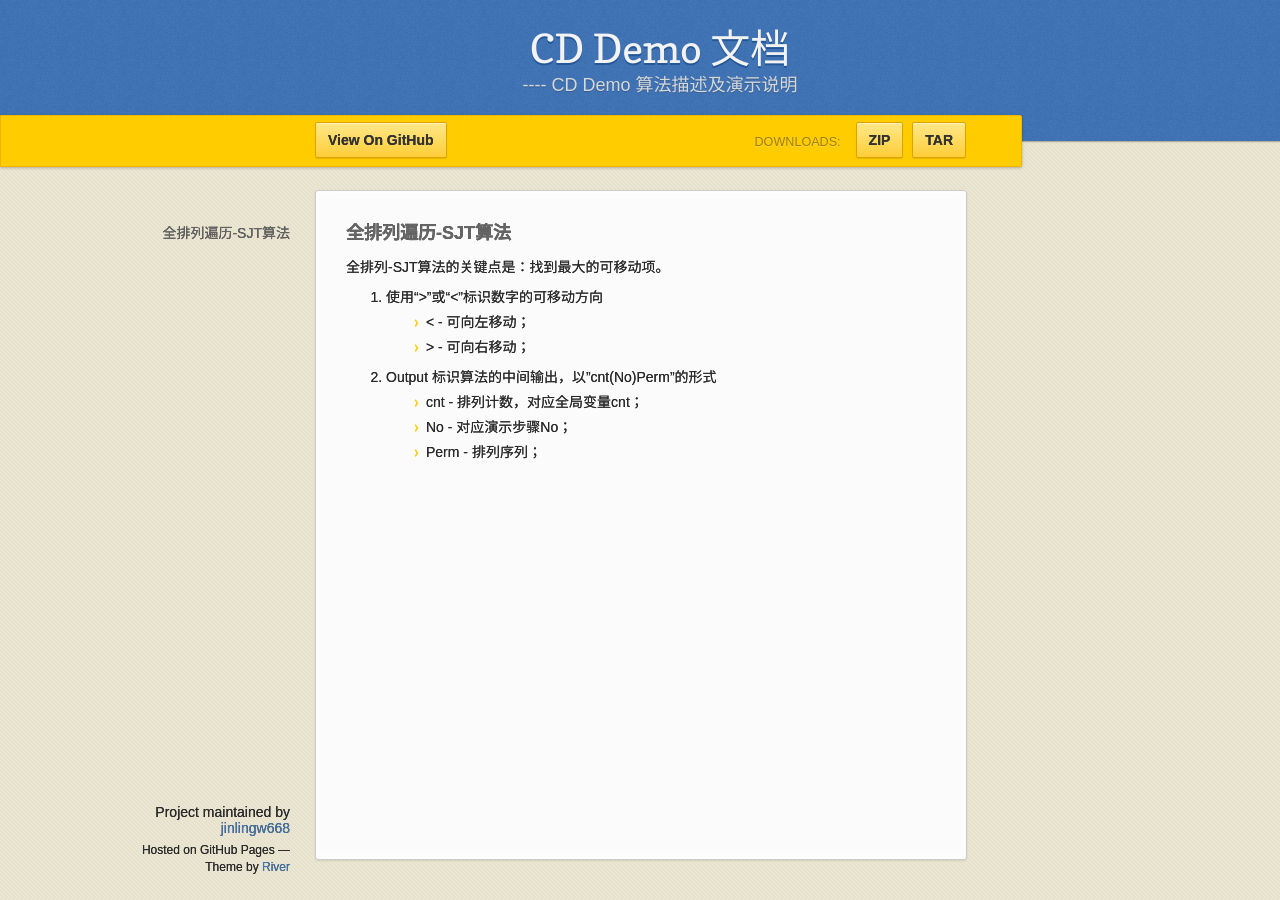
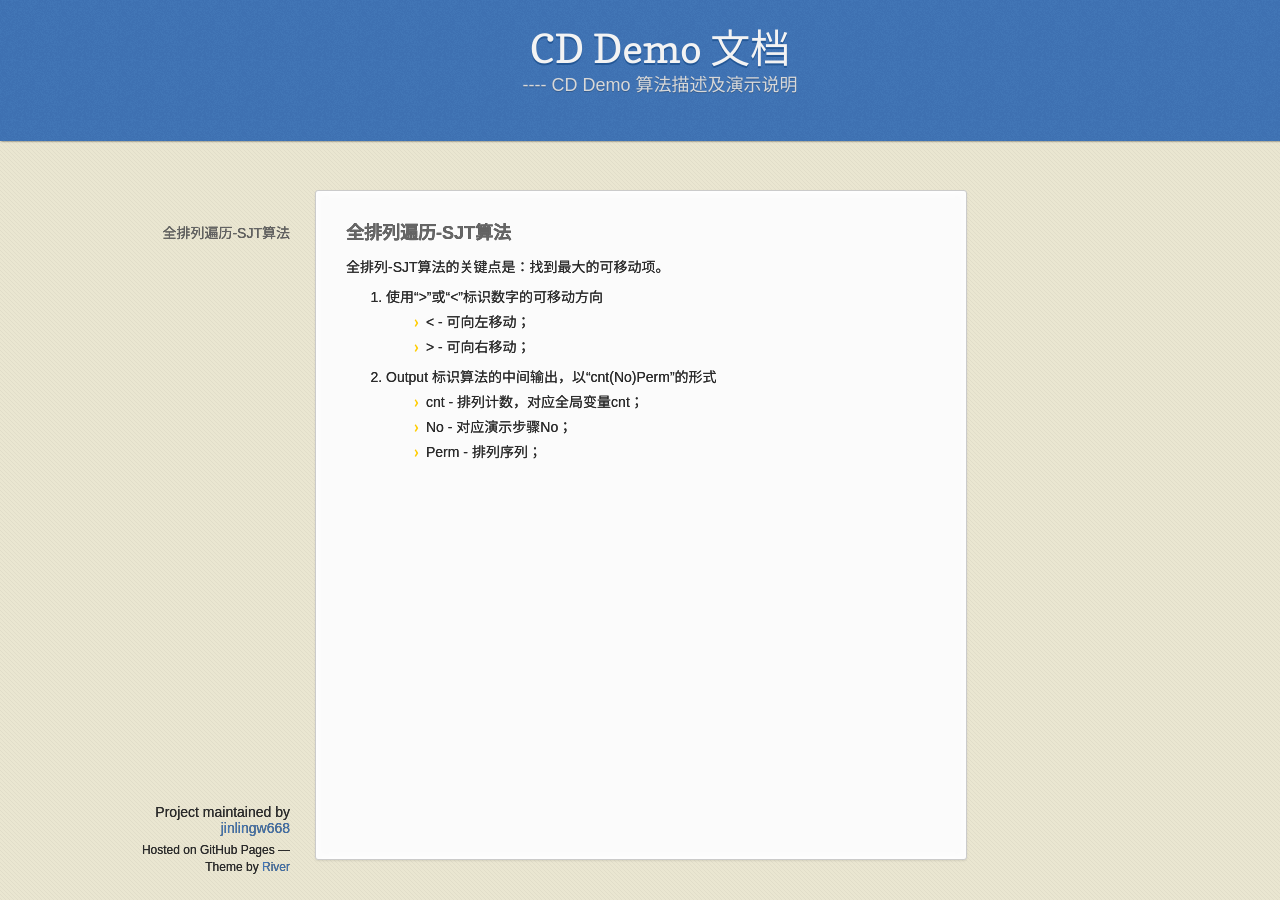
Before and after one commit to jinlingw668/jekyll_cddocs, a Jekyll site: the page built from _posts/ExhaustiveSearch/2018-11-30-PermutingSJT.md, in a window 1280 px wide. Built offline with Jekyll 4.4.1, drawn with Linux system fonts in a browser that asks for light colours.

Commit message:
Delete download bar

```diff
--- a/_layouts/default.html
+++ b/_layouts/default.html
@@ -21,7 +21,7 @@
         <h1>{{ site.title | default: site.github.repository_name }}</h1>
         <p>{{ site.description | default: site.github.project_tagline }}</p>
       </header>
-
+<!-- Download bar removed
       <div id="banner">
         <span id="logo"></span>
 
@@ -35,8 +35,8 @@
             </ul>
           </div>
         {% endif %}
-      </div><!-- end banner -->
-
+      </div>
+-->
     <div class="wrapper">
       <nav>
         <ul></ul>
--- a/_posts/ExhaustiveSearch/2018-11-30-PermutingSJT.md
+++ b/_posts/ExhaustiveSearch/2018-11-30-PermutingSJT.md
@@ -12,7 +12,7 @@ permalink: /ExhaustiveSearch/PermutingSJT
 1. 使用“>”或“<”标识数字的可移动方向
 - < - 可向左移动；
 - \> - 可向右移动；
-2. Output 标识算法的中间输出，以"cnt(No)Perm"的形式
+2. Output 标识算法的中间输出，以“cnt(No)Perm”的形式
 - cnt - 排列计数，对应全局变量cnt；
 - No - 对应演示步骤No；
 - Perm - 排列序列；
```
Also changed, not shown: index.md (+0 -2 lines), 1 other file.
